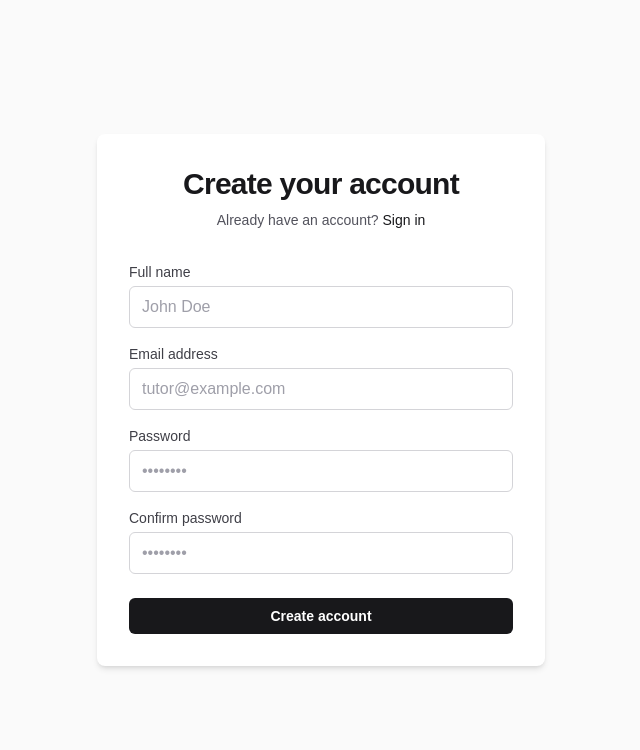
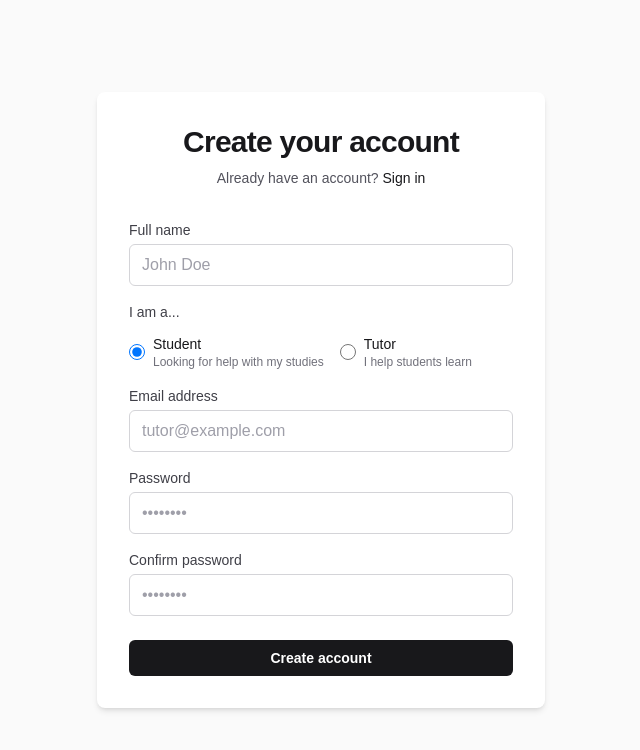
Before and after one commit to opekk/tutorio, a Next.js app: page /register in a window 1280 px wide. Shown: the top 750 px of the page, without its empty margins (319-959 px from the left). Built offline with nearby package versions, Linux system fonts and the light colour scheme; no server answers.

Commit message:
FEAT: add role selection

```diff
--- a/src/app/api/auth/register/route.ts
+++ b/src/app/api/auth/register/route.ts
@@ -1,6 +1,6 @@
 import { NextResponse } from "next/server"
 import { hash } from "bcryptjs"
-import { PrismaClient } from "@/generated/prisma"
+import { PrismaClient, Role } from "@/generated/prisma"
 import { z } from "zod"
 
 const prisma = new PrismaClient()
@@ -9,6 +9,7 @@ const registerSchema = z.object({
   name: z.string().min(1, "Name is required"),
   email: z.string().email("Invalid email address"),
   password: z.string().min(8, "Password must be at least 8 characters"),
+  role: z.enum(["STUDENT", "TUTOR"]),
 })
 
 export async function POST(req: Request) {
@@ -24,14 +25,14 @@ export async function POST(req: Request) {
       )
     }
 
-    const { name, email, password } = validationResult.data
+    const { name, email, password, role } = validationResult.data
 
-    // Check if tutor already exists
-    const existingTutor = await prisma.tutor.findUnique({
+    // Check if user already exists
+    const existingUser = await prisma.user.findUnique({
       where: { email }
     })
 
-    if (existingTutor) {
+    if (existingUser) {
       return NextResponse.json(
         { error: "Email already registered" },
         { status: 409 }
@@ -41,25 +42,48 @@ export async function POST(req: Request) {
     // Hash password
     const hashedPassword = await hash(password, 10)
 
-    // Create tutor
-    const tutor = await prisma.tutor.create({
+    // Create user with appropriate profile
+    const user = await prisma.user.create({
       data: {
         name,
         email,
         password: hashedPassword,
+        role: role as Role,
+        // Create profile based on role
+        ...(role === "TUTOR" && {
+          tutorProfile: {
+            create: {}
+          }
+        }),
+        ...(role === "STUDENT" && {
+          studentProfile: {
+            create: {}
+          }
+        }),
       },
       select: {
         id: true,
         email: true,
         name: true,
+        role: true,
         createdAt: true,
+        tutorProfile: {
+          select: {
+            id: true,
+          }
+        },
+        studentProfile: {
+          select: {
+            id: true,
+          }
+        },
       }
     })
 
     return NextResponse.json(
       {
         message: "Account created successfully",
-        tutor
+        user
       },
       { status: 201 }
     )
--- a/src/components/auth/RegisterForm.tsx
+++ b/src/components/auth/RegisterForm.tsx
@@ -7,6 +7,7 @@ import { signIn } from "next-auth/react"
 export function RegisterForm() {
   const router = useRouter()
   const [name, setName] = useState("")
+  const [role, setRole] = useState<"STUDENT" | "TUTOR">("STUDENT")
   const [email, setEmail] = useState("")
   const [password, setPassword] = useState("")
   const [confirmPassword, setConfirmPassword] = useState("")
@@ -34,7 +35,7 @@ export function RegisterForm() {
       const response = await fetch("/api/auth/register", {
         method: "POST",
         headers: { "Content-Type": "application/json" },
-        body: JSON.stringify({ name, email, password }),
+        body: JSON.stringify({ name, email, password, role }),
       })
 
       const data = await response.json()
@@ -82,6 +83,43 @@ export function RegisterForm() {
             placeholder="John Doe"
           />
         </div>
+
+        <div>
+          <label className="block text-sm font-medium text-zinc-700 dark:text-zinc-300 mb-3">
+            I am a...
+          </label>
+          <div className="flex gap-4">
+            <label className="flex items-center cursor-pointer">
+              <input
+                type="radio"
+                name="role"
+                value="STUDENT"
+                checked={role === "STUDENT"}
+                onChange={(e) => setRole(e.target.value as "STUDENT" | "TUTOR")}
+                className="mr-2 h-4 w-4 border-zinc-300 text-zinc-900 focus:ring-zinc-500 dark:border-zinc-700 dark:bg-zinc-800"
+              />
+              <span className="text-sm text-zinc-900 dark:text-zinc-100">
+                Student
+                <span className="block text-xs text-zinc-500 dark:text-zinc-400">Looking for help with my studies</span>
+              </span>
+            </label>
+            <label className="flex items-center cursor-pointer">
+              <input
+                type="radio"
+                name="role"
+                value="TUTOR"
+                checked={role === "TUTOR"}
+                onChange={(e) => setRole(e.target.value as "STUDENT" | "TUTOR")}
+                className="mr-2 h-4 w-4 border-zinc-300 text-zinc-900 focus:ring-zinc-500 dark:border-zinc-700 dark:bg-zinc-800"
+              />
+              <span className="text-sm text-zinc-900 dark:text-zinc-100">
+                Tutor
+                <span className="block text-xs text-zinc-500 dark:text-zinc-400">I help students learn</span>
+              </span>
+            </label>
+          </div>
+        </div>
+
         <div>
           <label htmlFor="email" className="block text-sm font-medium text-zinc-700 dark:text-zinc-300">
             Email address
```
